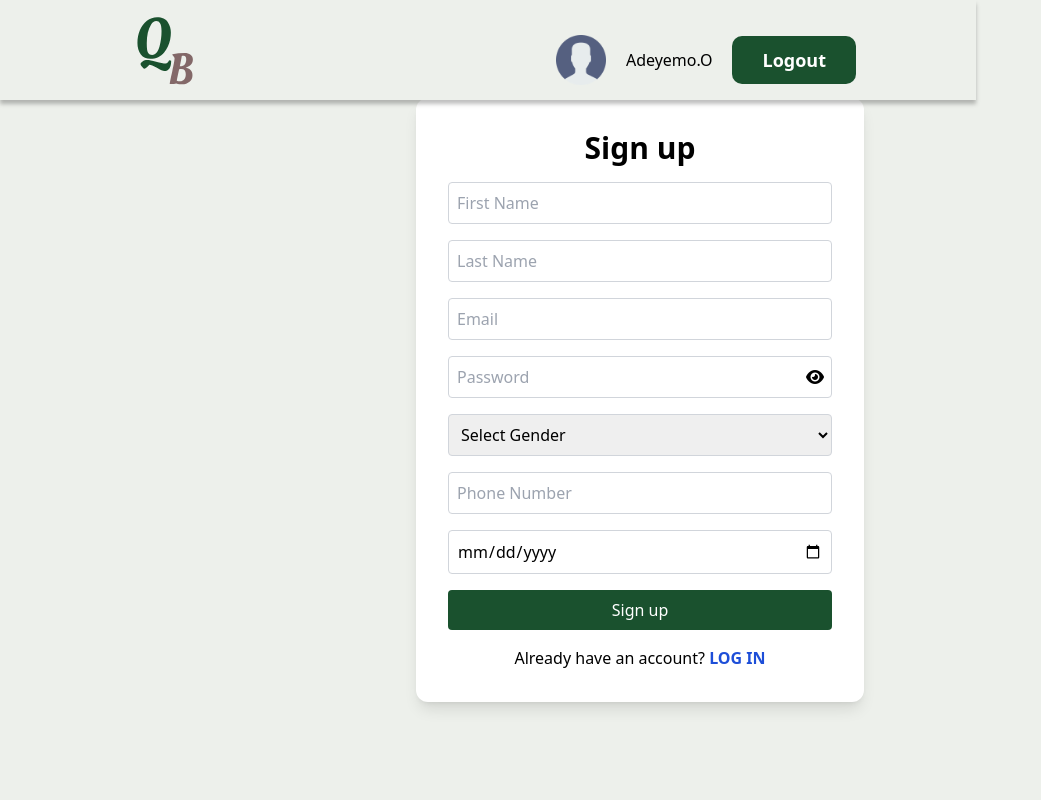
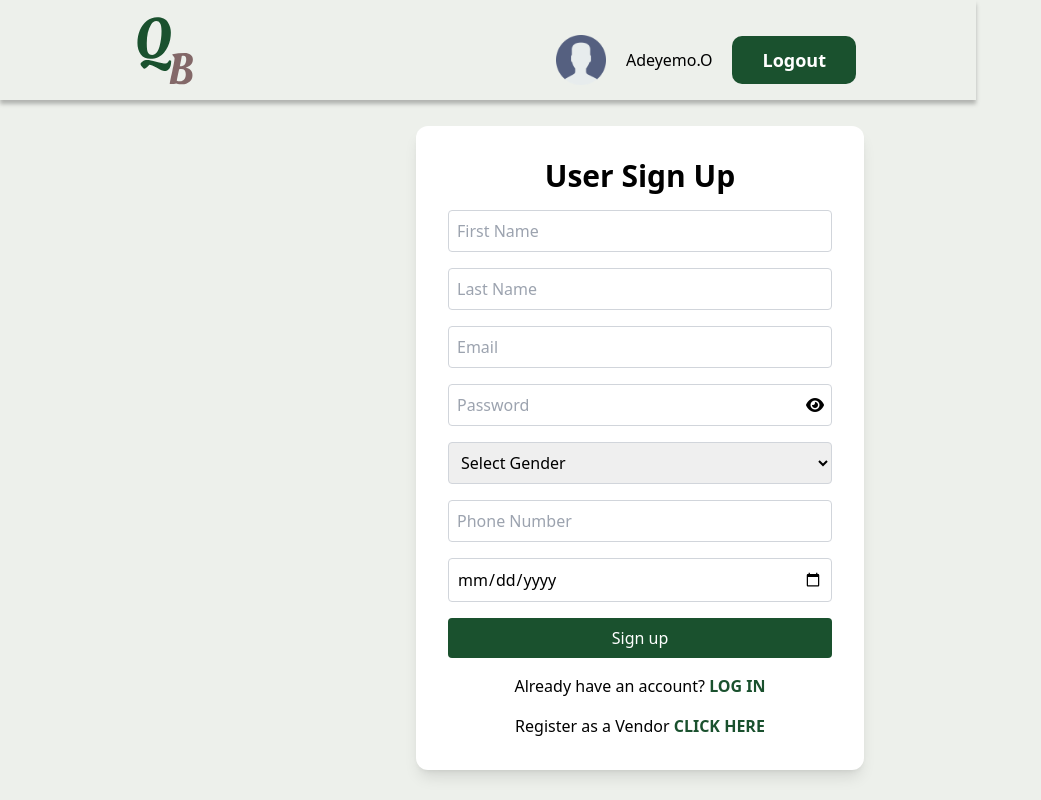
Before and after one commit to decadevs/live-project-frontend-2-quick-bite-frontend, a React (Vite) app in the folder client/: page /register in a window 1280 px wide. Shown: the top 800 px of the page, without its empty margins (0-1041 px from the left). Built offline with nearby package versions, Linux system fonts and the light colour scheme.

Commit message:
modified the userSignup and userLogin forms

```diff
--- a/client/src/components/userLogin.tsx
+++ b/client/src/components/userLogin.tsx
@@ -1,25 +1,36 @@
-
 import { useState, ChangeEvent } from 'react';
 import { Link as RouterLink, useNavigate } from 'react-router-dom';
 
 const LoginForm = () => {
     const [email, setEmail] = useState('');
-    const [password, setPassword] = useState(''); // Add this line
+    const [password, setPassword] = useState('');
     const [passwordValidation, setPasswordValidation] = useState(false);
     const [showPassword, setShowPassword] = useState(false);
+    const [formValid, setFormValid] = useState(false);
 
     const navigate = useNavigate();
 
     const handleLogin = () => {
-        // Perform authentication logic here and dispatch actions if needed
-        navigate('/userdashboard');
+        if (formValid && email.trim() !== '' && password.trim() !== '') {
+            navigate('/userdashboard');
+        }
     };
 
     const handlePasswordChange = (e: ChangeEvent<HTMLInputElement>) => {
         const password = e.target.value;
         const passwordRegex = /^(?=.*[a-z])(?=.*[A-Z])(?=.*\d)(?=.*[@$!%*?&])[A-Za-z\d@$!%*?&]{8,}$/;
         setPasswordValidation(passwordRegex.test(password));
-        setPassword(e.target.value); // Set the password state here
+        setPassword(e.target.value);
+        setFormValid(validateForm());
+    };
+
+    const handleEmailChange = (e: ChangeEvent<HTMLInputElement>) => {
+        setEmail(e.target.value);
+        setFormValid(validateForm());
+    };
+
+    const validateForm = () => {
+        return email.trim() !== '' && password.trim() !== '' && passwordValidation;
     };
 
     const handleTogglePasswordVisibility = () => {
@@ -39,7 +50,7 @@ const LoginForm = () => {
                         id="email"
                         className="w-full p-2 border rounded"
                         value={email}
-                        onChange={(e) => setEmail(e.target.value)}
+                        onChange={handleEmailChange}
                     />
                 </div>
                 <div className="relative mb-4">
@@ -58,11 +69,7 @@ const LoginForm = () => {
                         className="absolute top-1/2 right-2 transform -translate-y-1/2 cursor-pointer"
                         onClick={handleTogglePasswordVisibility}
                     >
-                        {showPassword ? (
-                            <i className="fas fa-eye-slash"></i>
-                        ) : (
-                            <i className="fas fa-eye"></i>
-                        )}
+                        {showPassword ? <i className="fas fa-eye-slash"></i> : <i className="fas fa-eye"></i>}
                     </span>
                 </div>
                 {passwordValidation && (
@@ -73,16 +80,16 @@ const LoginForm = () => {
                 )}
                 <p className="text-black text-center mt-4 mb-4">
                     Login as a Vendor{' '}
-                    <RouterLink to="/vendors" className="text-blue-700 font-bold">
-                        Vendor
+                    <RouterLink to="/vendorlogin" className="text-deepBlue font-bold">
+                        Here
                     </RouterLink>
                 </p>
                 <button
-                    className="w-full p-2 bg-deepBlue text-white rounded-xl"
+                    className={`w-full p-2 bg-deepBlue text-white rounded-xl ${formValid ? '' : 'opacity-50 cursor-not-allowed'}`}
                     onClick={handleLogin}
+                    disabled={!formValid}
                 >
                     Login
-
                 </button>
             </div>
         </div>
--- a/client/src/components/userSignup.tsx
+++ b/client/src/components/userSignup.tsx
@@ -14,7 +14,7 @@ const SignupForm = () => {
     });
     const [signupSuccess, setSignupSuccess] = useState(false);
     const [passwordValidation, setPasswordValidation] = useState(false);
-    const [showPassword, setShowPassword] = useState(false); // New state variable for password visibility
+    const [showPassword, setShowPassword] = useState(false);
     const navigate = useNavigate();
 
     const handleChange = (e: ChangeEvent<HTMLInputElement>) => {
@@ -27,7 +27,6 @@ const SignupForm = () => {
 
     const handlePasswordChange = (e: ChangeEvent<HTMLInputElement>) => {
         const password = e.target.value;
-        // Password validation: at least one uppercase letter, one lowercase letter, one special character, and one number
         const passwordRegex = /^(?=.*[a-z])(?=.*[A-Z])(?=.*\d)(?=.*[@$!%*?&])[A-Za-z\d@$!%*?&]{8,}$/;
         setPasswordValidation(passwordRegex.test(password));
         handleChange(e);
@@ -37,10 +36,9 @@ const SignupForm = () => {
         e.preventDefault();
 
         try {
-            // Simulate saving user data to the MongoDB database
+            // Simulate saving user data to the postgres database
             console.log(user);
             setSignupSuccess(true);
-            // Delay navigation to login page for better user experience
             setTimeout(() => {
                 navigate('/otp');
             }, 2000);
@@ -63,9 +61,9 @@ const SignupForm = () => {
     };
 
     return (
-        <div className="flex justify-center items-center h-screen px-4">
+        <div className="flex justify-center items-center h-screen px-4 mt-12">
             <div className="w-full max-w-md p-8 bg-white rounded-xl shadow-lg">
-                <h1 className="text-black text-3xl font-bold text-center mb-4">Sign up</h1>
+                <h1 className="text-black text-3xl font-bold text-center mb-4">User Sign Up</h1>
                 <form onSubmit={handleSubmit} className="mt-4">
                     <input
                         type="text"
@@ -166,8 +164,14 @@ const SignupForm = () => {
                 )}
                 <p className="text-black text-center mt-4">
                     Already have an account?{' '}
-                    <RouterLink to="/login" className="text-blue-700 font-bold">
+                    <RouterLink to="/login" className="text-deepBlue font-bold">
                         Log in
+                    </RouterLink>
+                </p>
+                <p className="text-black text-center mt-4">
+                    Register as a Vendor{' '}
+                    <RouterLink to="/vendorlogin" className="text-deepBlue font-bold">
+                        Click Here
                     </RouterLink>
                 </p>
 
```
Also changed, not shown: 1 other file (tests, documents, lock files or other folders).
